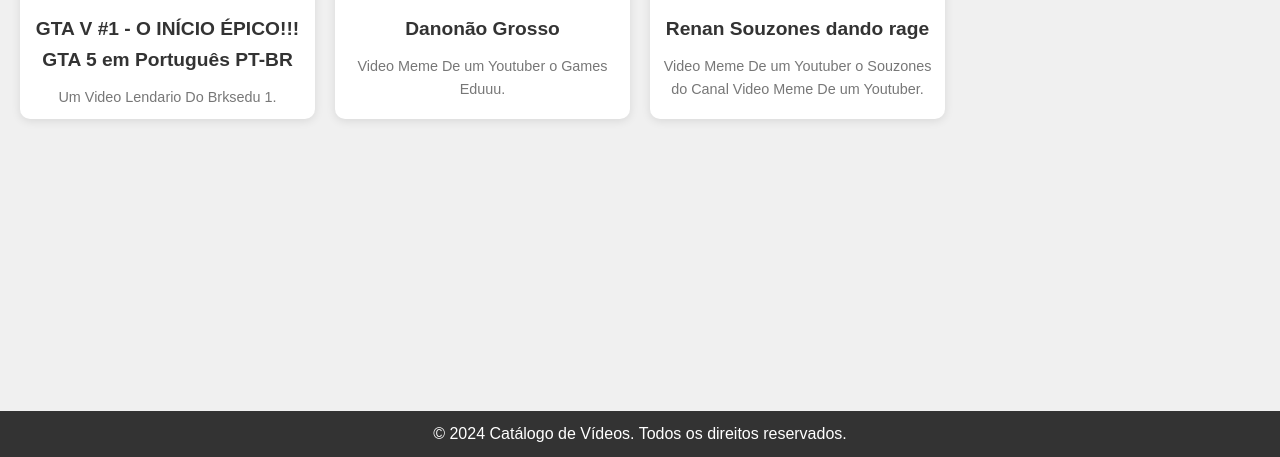
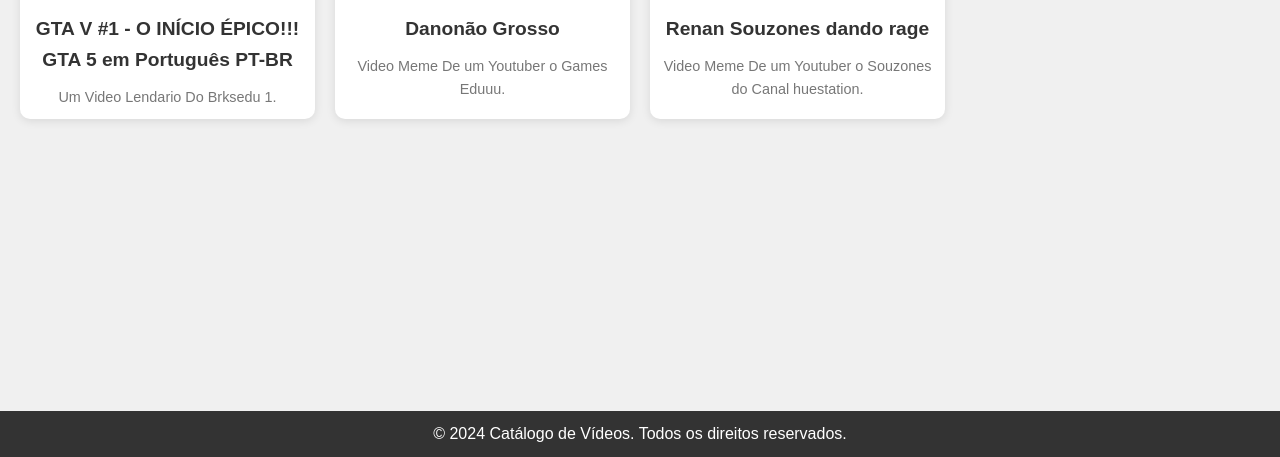
Before and after one commit to MH9595/meu-site, a plain HTML site: page index.html in a window 1280 px wide. Shown: the part 343-800 px from the top of the page. Drawn offline with Linux system fonts and the light colour scheme.

Commit message:
Update index.html

```diff
--- a/index.html
+++ b/index.html
@@ -31,7 +31,7 @@
         <div class="video-item">
             <iframe src="https://www.youtube.com/embed/dIb61Mwp0Yc" frameborder="0" allow="accelerometer; autoplay; encrypted-media; gyroscope; picture-in-picture" allowfullscreen></iframe>
             <h2>Renan Souzones dando rage</h2>
-            <p>Video Meme De um Youtuber o Souzones do Canal Video Meme De um Youtuber.</p>
+            <p>Video Meme De um Youtuber o Souzones do Canal huestation.</p>
         </div>
 
         <!-- Adicione mais vídeos aqui -->
```
